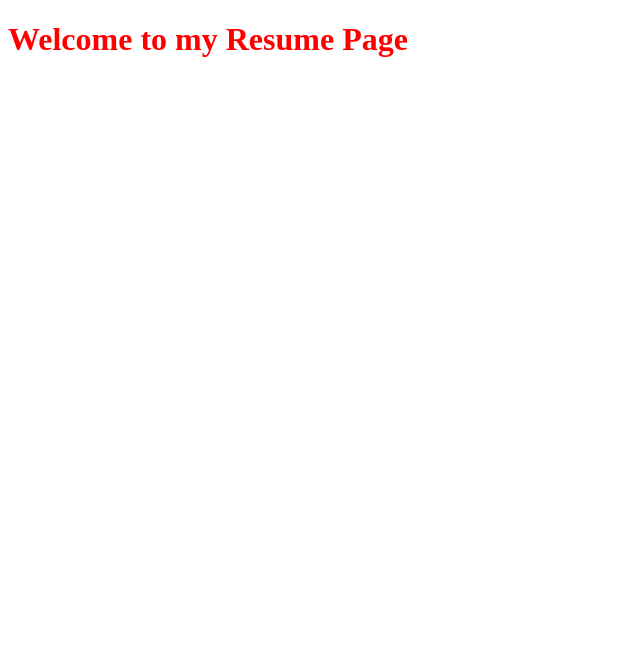
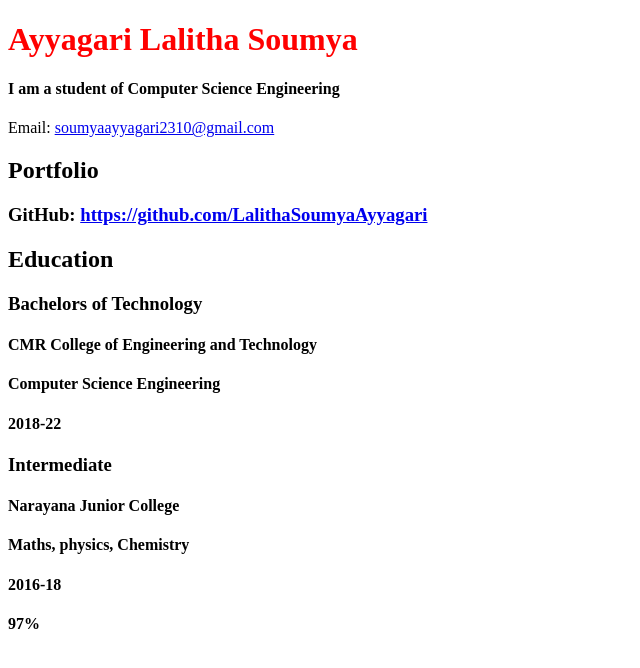
Before and after one commit to LalithaSoumyaAyyagari/beingzero-web-learn, a website: page frontend/html/resume.html in a window 1280 px wide. Shown: the whole page, without its empty margins (0-640 px from the left). Drawn offline with Linux system fonts and the light colour scheme.

Commit message:
Changes made to Resume Page

```diff
--- a/frontend/html/resume.html
+++ b/frontend/html/resume.html
@@ -4,11 +4,32 @@
     <meta charset="UTF-8">
     <meta http-equiv="X-UA-Compatible" content="IE=edge">
     <meta name="viewport" content="width=device-width, initial-scale=1.0">
-    <title>Document</title>
+    <title>My Portal</title>
     <link rel = "stylesheet" href="/css/site.css">
 </head>
 <body>
-    <h1>Welcome to my Resume Page</h1>
     <script src="/js/site.js"></script>
+    <h1>Ayyagari Lalitha Soumya</h1>
+    <h4>I am a student of Computer Science Engineering</h4>
+
+    <p>Email: <a href="mailto:soumyaayyagari2310@gmail.com" target="_blank">soumyaayyagari2310@gmail.com</a></p>
+    <h2>Portfolio</h2>
+    <h3>GitHub: <a href="https://github.com/LalithaSoumyaAyyagari" target="_blank">https://github.com/LalithaSoumyaAyyagari</a></h3>
+
+    <h2>Education</h2>
+
+    <h3>Bachelors of Technology</h3>
+    <h4>CMR College of Engineering and Technology</h4>
+    <h4>Computer Science Engineering</h4>
+    <h4>2018-22</h4>
+
+
+    <h3>Intermediate</h3>
+    <h4>Narayana Junior College</h4>
+    <h4>Maths, physics, Chemistry</h4>
+    <h4>2016-18</h4>
+    <h4>97%</h4>
+
+
 </body>
 </html>
```
Also changed, not shown: frontend/html/home.html (added, +26 -0 lines), server.js (+9 -4 lines), frontend/img/1.jpg (added).
